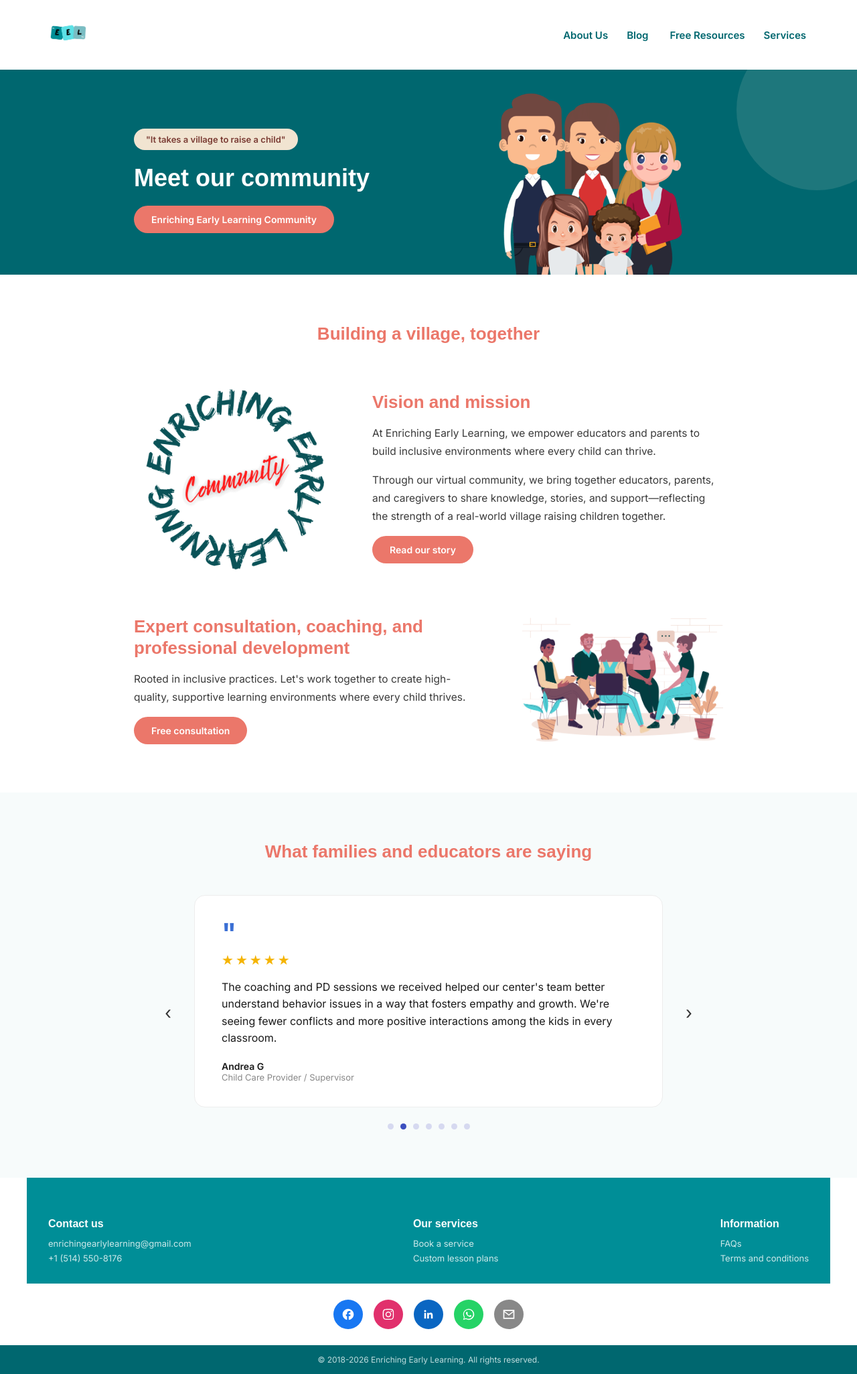
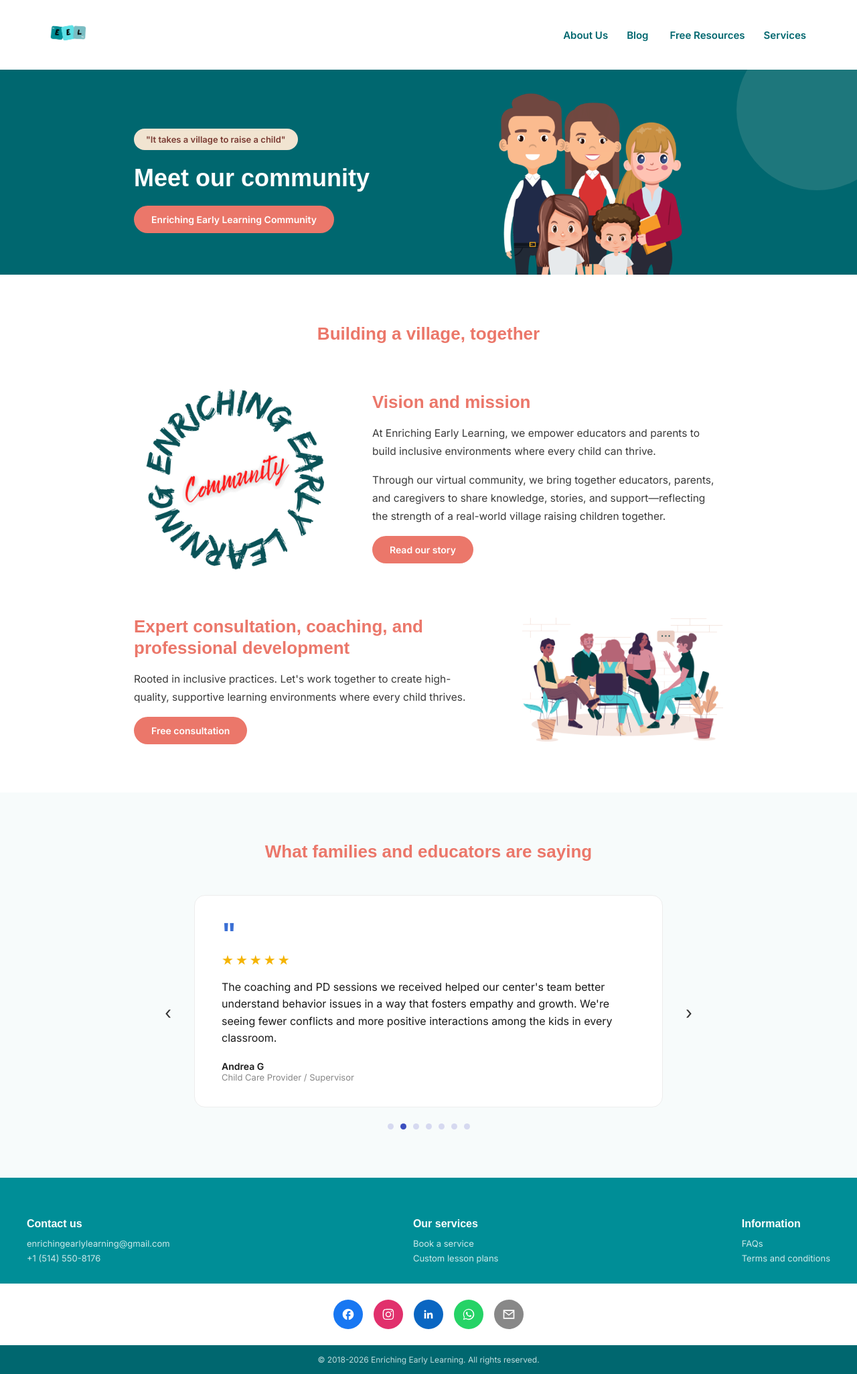
Before and after one commit to enrichingearlylearning/enriching-early-learning-site, a Jekyll site: the page built from index.html, in a window 1280 px wide. Shown: the whole page at 67% size. Built offline with Jekyll 4.4.1, drawn with Linux system fonts in a browser that asks for light colours; some web fonts are replaced.

Commit message:
Update footer.html

```diff
--- a/_includes/footer.html
+++ b/_includes/footer.html
@@ -1,4 +1,5 @@
-<footer>
+<footer style="max-width:none;width:100%;margin:0;">
+  <div style="max-width:1200px;width:100%;margin:0 auto;display:flex;justify-content:space-between;flex-wrap:wrap;gap:28px;">
   <div><h4>Contact us</h4>
     <p>enrichingearlylearning@gmail.com</p>
     <p>+1 (514) 550-8176</p>
@@ -10,6 +11,7 @@
   <div><h4>Information</h4>
     <p><a href="/frequently-asked-questions-faqs/">FAQs</a></p>
     <p><a href="/read-our-terms-and-conditions-here/">Terms and conditions</a></p>
+ </div>
   </div>
 </footer>
 
```
